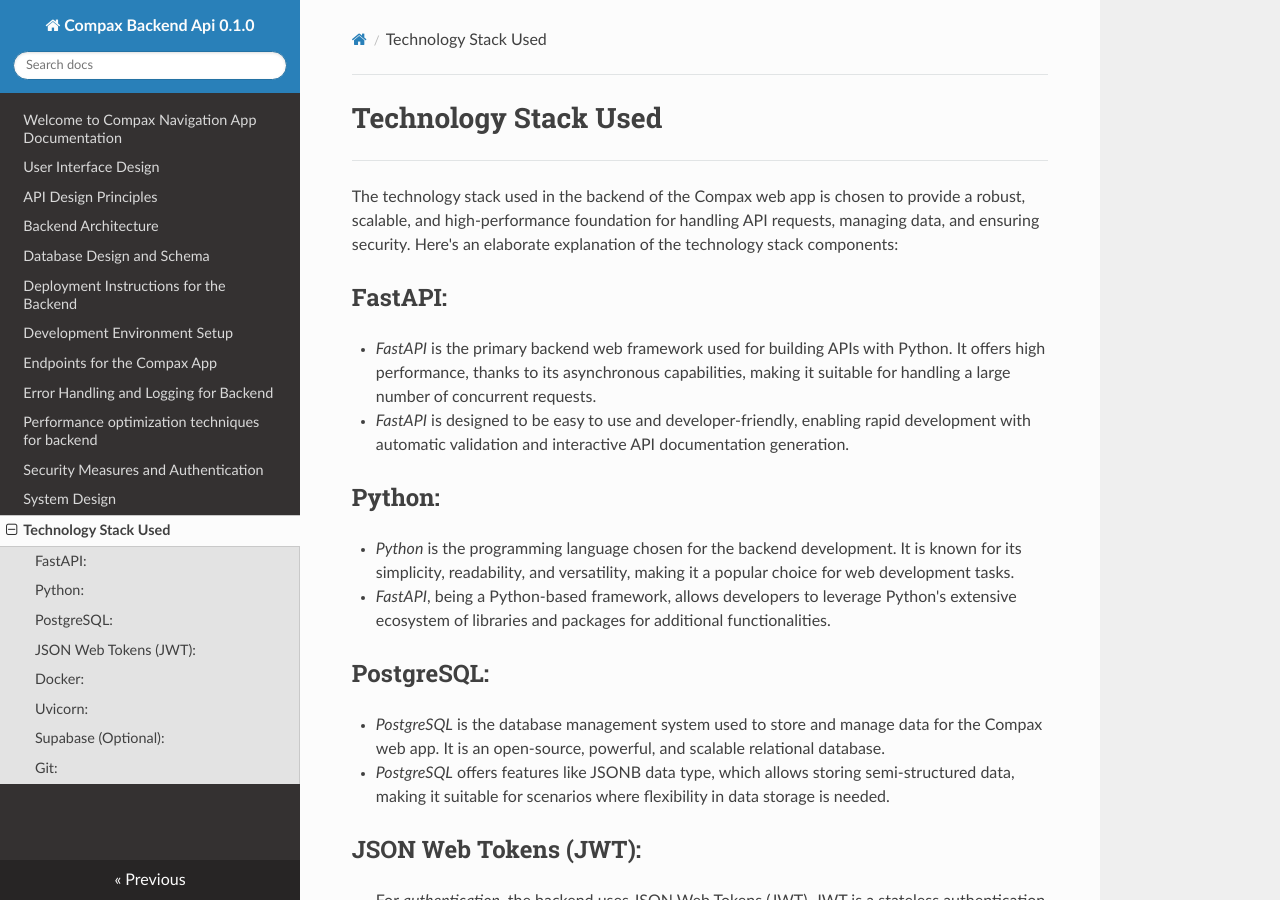
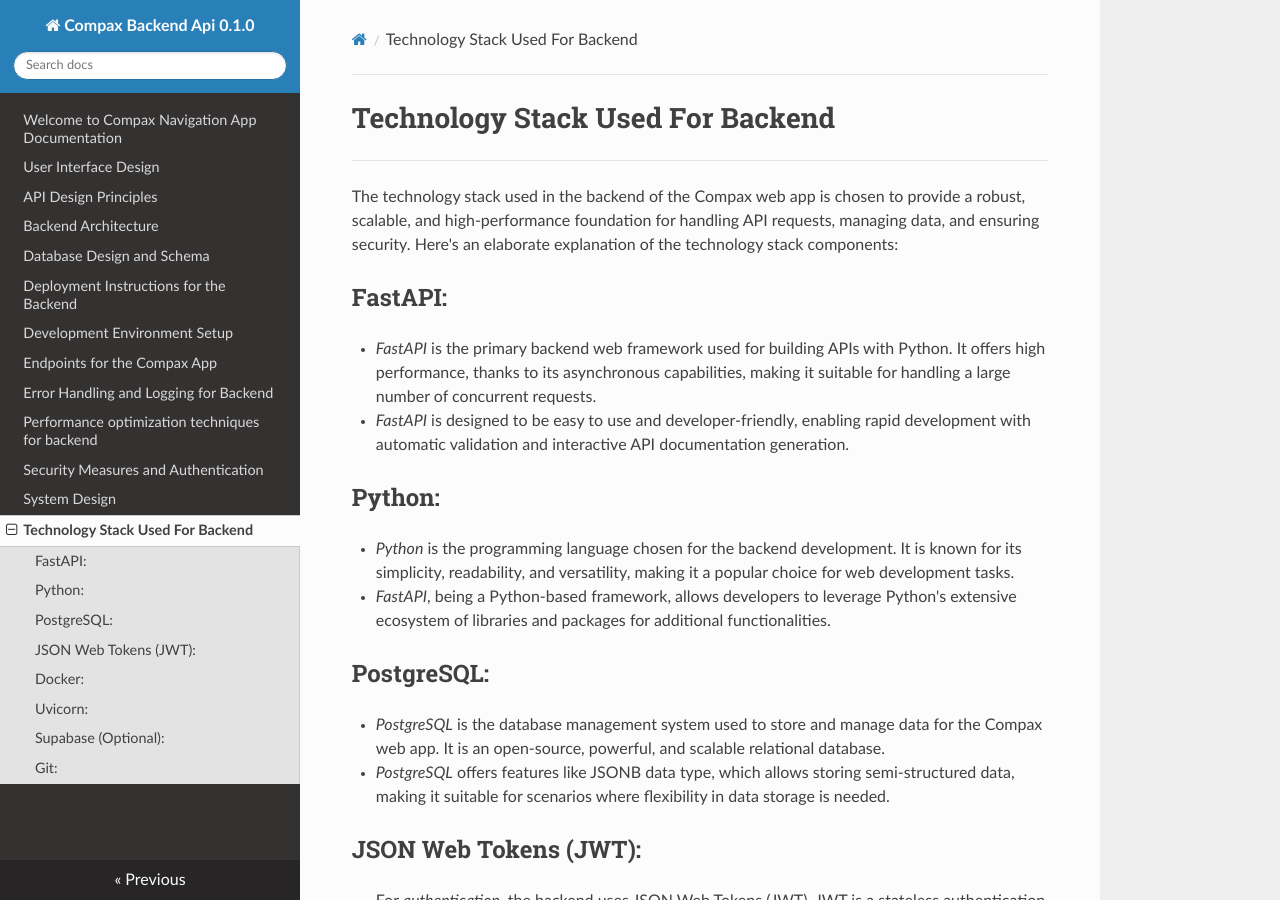
Before and after one commit to TEAMX-HUB/Compax-docs, an MkDocs documentation site: the page built from docs/technology_stack_used._for_backend.md, in a window 1280 px wide and 900 px high. Built offline with MkDocs 1.6.1, drawn with Linux system fonts in a browser that asks for light colours; nearby versions of some CDN libraries.

Commit message:
Update technology_stack_used_for_backend

```diff
--- a/docs/technology_stack_used._for_backend.md
+++ b/docs/technology_stack_used._for_backend.md
@@ -1,4 +1,4 @@
-# Technology Stack Used
+# Technology Stack Used For Backend
 **********************************************************************************
 
 The technology stack used in the backend of the Compax web app is chosen to provide a robust, scalable, and high-performance foundation for handling API requests, managing data, and ensuring security. Here's an elaborate explanation of the technology stack components:
```
